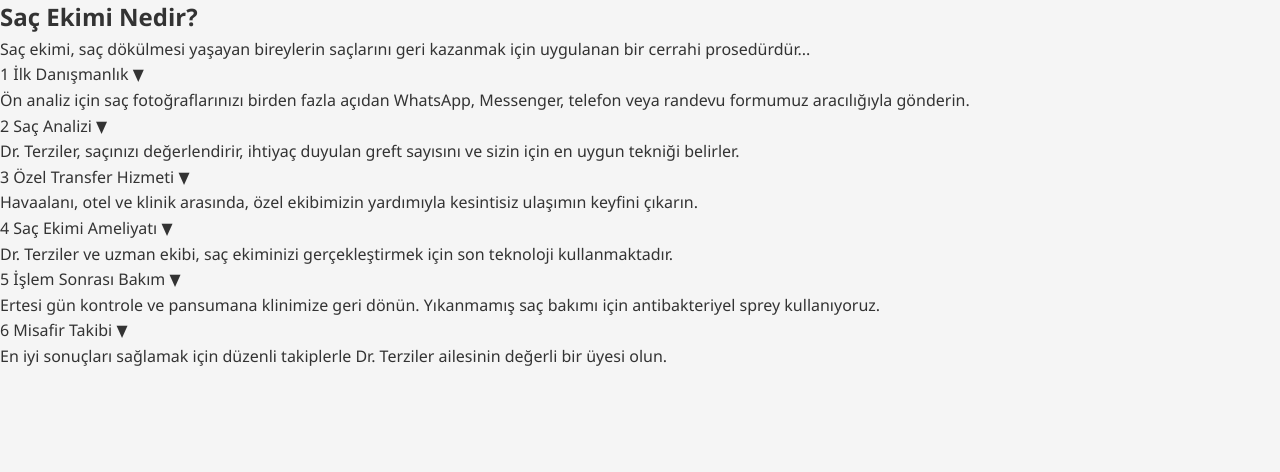
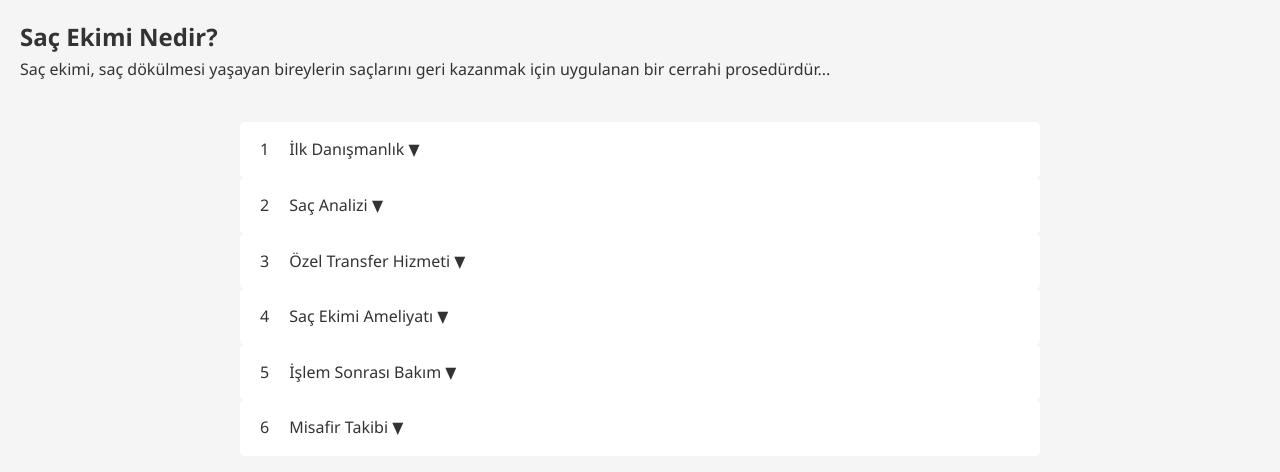
Before and after one commit to serap944/clinic, a plain HTML site: page index.html in a window 1280 px wide. Shown: the part 184-656 px from the top of the page. Drawn offline with Linux system fonts and the light colour scheme.

Commit message:
Update style.css

```diff
--- a/style.css
+++ b/style.css
@@ -193,6 +193,70 @@ body {
     transform: rotate(-135deg);
 }
 
+       .icerik {
+            padding: 20px;
+            margin-bottom: auto;
+        }
+/* Accordion container */
+.accordion {
+        }.accordion {
+    max-width: 800px;
+    margin: 20px auto;
+}
+
+/* Her bir accordion item */
+.accordion-item {
+    background: #fff;
+    border-radius: 5px;
+@@ -130,7 +127,6 @@
+    box-shadow: 0 2px 6px rgba(0,0,0,0.1);
+}
+
+/* Başlık alanı */
+.accordion-baslik {
+    cursor: pointer;
+    padding: 15px 20px;
+@@ -142,7 +138,6 @@
+    color: #fff;
+}
+
+/* Başlıktaki numara */
+.accordion-num {
+    display: inline-block;
+    width: 25px;
+@@ -155,33 +150,28 @@
+    margin-right: 10px;
+}
+
+/* Ok işareti */
+.accordion-ok {
+    transition: transform 0.3s;
+}
+
+/* İçerik alanı */
+.accordion-icerik {
+    max-height: 0;            /* Başlangıçta gizli */
+    max-height: 0;
+    overflow: hidden;
+    padding: 0 20px;          /* Yan boşluk */
+    padding: 0 20px;
+    background: #f0f0f0;
+    color: #333;
+    transition: max-height 0.3s ease, padding 0.3s ease;
+}
+
+/* Açık olan accordion */
+.accordion-acik .accordion-icerik {
+    max-height: 500px;        /* İçerik uzunluğuna göre ayarla */
+    max-height: 500px; /* içerik uzunluğuna göre ayarla */
+    padding: 15px 20px;
+}
+
+/* Açık olan itemin okunu döndür */
+.accordion-acik .accordion-ok {
+    transform: rotate(180deg);
+}
+
 
 
 /* Mobil Görünüm */
```
